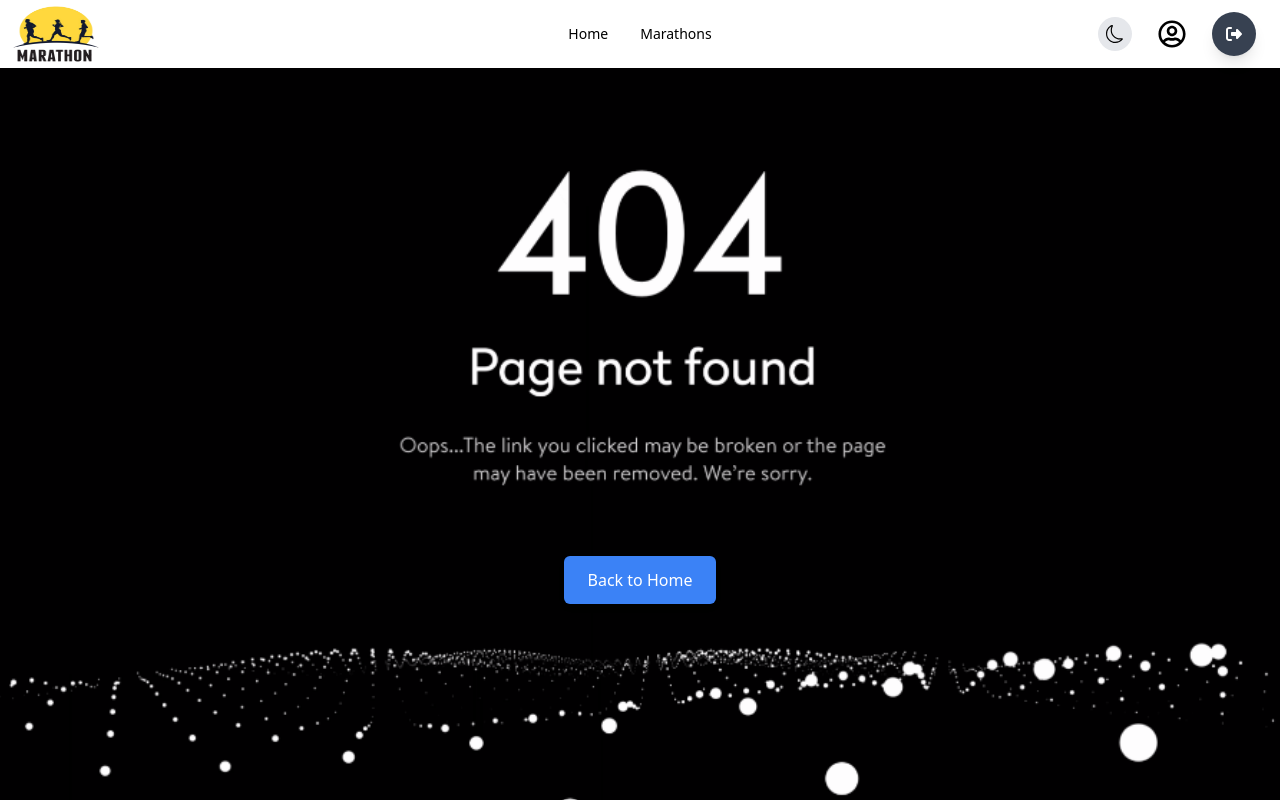
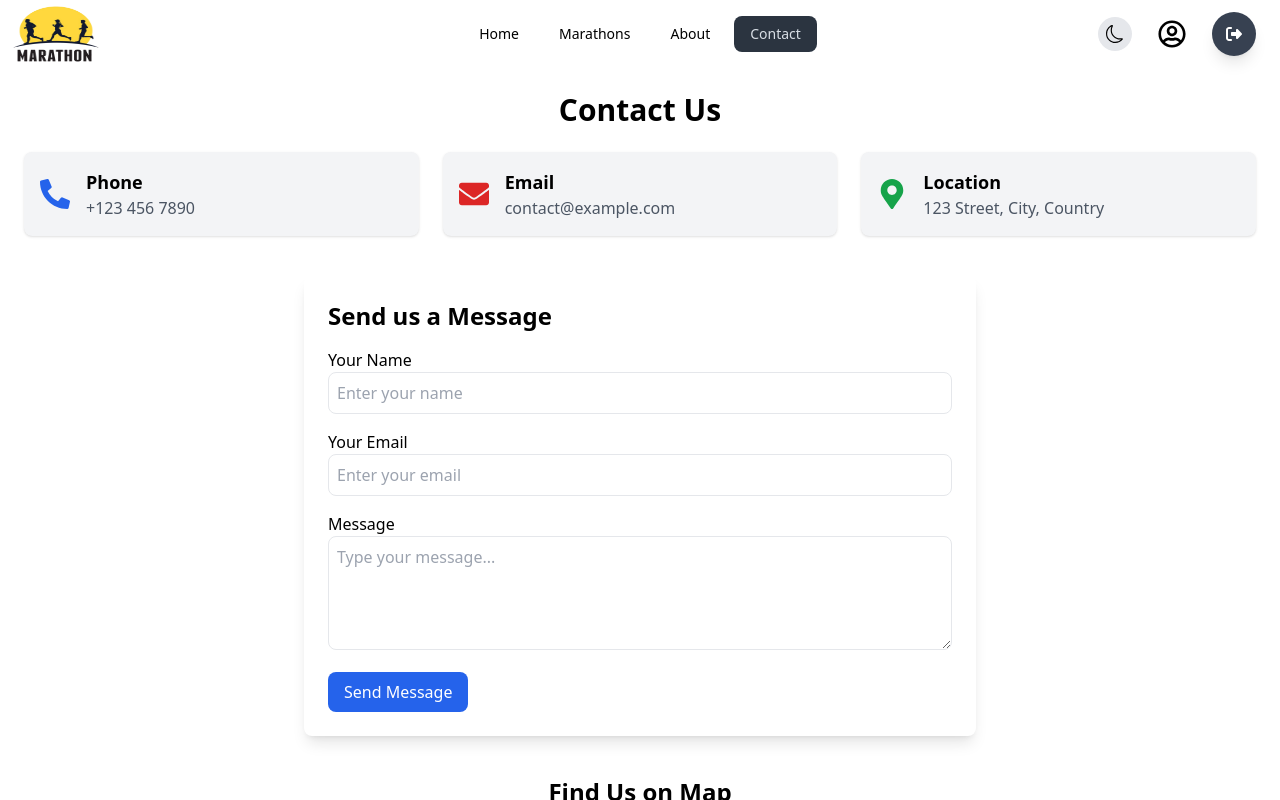
Before and after one commit to nur922184/marathon-manager, a React (Vite) app: page /contact in a window 1280 px wide. Shown: the top 800 px of the page. Built offline with nearby package versions, Linux system fonts and the light colour scheme; no server answers.

Commit message:
update the two pages

```diff
--- a/src/assets/components/Navbar.jsx
+++ b/src/assets/components/Navbar.jsx
@@ -33,6 +33,8 @@ const Navbar = () => {
     const Links = <>
         <li><NavLink to='/'>Home</NavLink> </li>
         <li><NavLink to='/marathons'>Marathons</NavLink> </li>
+        <li><NavLink to='/about'>About</NavLink> </li>
+        <li><NavLink to='/contact'>Contact</NavLink> </li>
 
         {
             user && <>
@@ -48,7 +50,7 @@ const Navbar = () => {
                 <NavLink to='/'> <img className='w-24 h-16' src={Logo} alt="" /></NavLink>
             </div>
             <div className="navbar-center hidden lg:flex">
-                <ul className="menu menu-horizontal px-1">
+                <ul className="menu menu-horizontal gap-2 px-1">
                     {Links}
                 </ul>
             </div>
--- a/src/assets/layouts/MainLayout.jsx
+++ b/src/assets/layouts/MainLayout.jsx
@@ -1,7 +1,7 @@
 import React from 'react';
 import Navbar from '../components/Navbar';
 import Footer from '../components/Footer';
-import { Outlet } from 'react-router-dom';
+import { Outlet, useLocation } from 'react-router-dom';
 
 const MainLayout = () => {
 
@@ -11,17 +11,20 @@ const MainLayout = () => {
     const handleLogout = () => {
         console.log("User logged out");
       };
+      const location = useLocation();
+      const noHeaderFooter = location.pathname.includes('login') || location.pathname.includes('register')
 
     return (
         <div className='dark:bg-gray-900 m-auto max-w-screen-2xl text-black dark:text-white'>
             <nav className='sticky top-0 backdrop-blur bg-opacity-0 z-50 bg-base-100'>
-            <Navbar isLoggedIn={isLoggedIn} user={user} handleLogout={handleLogout}></Navbar>
+            {noHeaderFooter || <Navbar isLoggedIn={isLoggedIn} user={user} handleLogout={handleLogout}></Navbar>}
             </nav>
             <main>
                 <Outlet></Outlet>
             </main>
             <footer>
-               <Footer></Footer>
+            { noHeaderFooter || <Footer></Footer>}
+
             </footer>
         </div>
     );
--- /dev/null
+++ b/src/assets/pages/AboutUs.jsx
@@ -0,0 +1,74 @@
+import React from "react";
+import { FaUsers, FaBullseye, FaEye } from "react-icons/fa";
+
+const teamMembers = [
+    {
+        name: "Md.Nuruzzaman",
+        role: "founder & ceo Open IT Institute",
+        img: "https://i.ibb.co.com/ThqSXn9/468478725-2357109847956765-5882425726693989952-n.jpg",
+        dis:"MD. Nuruzzaman, a remarkably capable individual, stands as a successful entrepreneur and currently serves as the Chief Officer at Open IT Institute. His adept management extends to Open IT Institute, where he oversees operations with precision and dedication."
+    },
+    {
+        name: "Md. Moniruzzaman",
+        role: "Level 1 Instructor & Mentor",
+        img: "https://i.ibb.co.com/SdGzwsX/01405253803.jpg",
+        dis: "Md.Moniruzzaman, recognized for his exceptional skill set, currently holds the position of Executive Mentor at Open IT Institute. Simultaneously, he is actively engaged in pursuing Label One courses,"
+    },
+    {
+        name: "কামাল হোসেন",
+        role: "instructor",
+        dis: "Kamal Hussain, recognized for his exceptional skill set, currently holds the position of Executive Officer at Open IT Institute. Simultaneously, he is actively engaged in pursuing Label One courses, further enhancing his expertise and contributing to the advancement of the organization.",
+        img: "https://via.placeholder.com/150",
+    },
+];
+
+const AboutUs = () => {
+    return (
+        <div className="container mx-auto p-6">
+            {/* Mission & Vision Section */}
+            <div className="text-center mb-10">
+                <h1 className="text-4xl font-bold text-gray-800">About Us</h1>
+                <p className="text-gray-600 mt-2">Learn more about our mission, vision, and team.</p>
+            </div>
+
+            <div className="grid md:grid-cols-2 gap-8 text-center">
+                <div className="bg-gray-100 p-6 rounded-lg shadow-lg">
+                    <FaBullseye className="text-5xl text-blue-600 mx-auto mb-4" />
+                    <h2 className="text-2xl font-semibold text-gray-800">Our Mission</h2>
+                    <p className="text-gray-600 mt-2">
+                        Our mission is to empower individuals with knowledge and skills through high-quality education and mentorship.
+                    </p>
+                </div>
+                <div className="bg-gray-100 p-6 rounded-lg shadow-lg">
+                    <FaEye className="text-5xl text-green-600 mx-auto mb-4" />
+                    <h2 className="text-2xl font-semibold text-gray-800">Our Vision</h2>
+                    <p className="text-gray-600 mt-2">
+                        We envision a future where education is accessible, practical, and impactful for everyone.
+                    </p>
+                </div>
+            </div>
+
+            {/* Team Section */}
+            <div className="text-center mt-12">
+                <h2 className="text-3xl font-bold text-gray-800">Meet Our Team</h2>
+            </div>
+            <div className="grid md:grid-cols-3 gap-6 mt-6">
+                {teamMembers.map((member, index) => (
+                    <div key={index} className="bg-white p-4 rounded-lg shadow-lg text-center">
+                        <img
+                            src={member.img}
+                            alt={member.name}
+                            className="w-32 h-32 mx-auto rounded-full border-4 border-blue-500"
+                        />
+                        <h3 className="text-xl font-semibold mt-4">{member.name}</h3>
+                        <h5 className="text-gray-600 text-">{member.role}</h5>
+                        <hr className="py-2 mt-2" />
+                        <p className="text-gray-800">{member.dis}</p>
+                    </div>
+                ))}
+            </div>
+        </div>
+    );
+};
+
+export default AboutUs;
--- /dev/null
+++ b/src/assets/pages/Contact.jsx
@@ -0,0 +1,89 @@
+import React from "react";
+import { FaPhoneAlt, FaEnvelope, FaMapMarkerAlt } from "react-icons/fa";
+
+const Contact = () => {
+  return (
+    <div className="container mx-auto p-6">
+      <h1 className="text-3xl font-bold text-center mb-6">Contact Us</h1>
+
+      {/* Contact Details Section */}
+      <div className="grid md:grid-cols-2 lg:grid-cols-3 gap-6">
+        <div className="flex items-center space-x-4 p-4 bg-gray-100 rounded-lg shadow">
+          <FaPhoneAlt className="text-blue-600 text-3xl" />
+          <div>
+            <h2 className="text-lg font-semibold">Phone</h2>
+            <p className="text-gray-600">+123 456 7890</p>
+          </div>
+        </div>
+
+        <div className="flex items-center space-x-4 p-4 bg-gray-100 rounded-lg shadow">
+          <FaEnvelope className="text-red-600 text-3xl" />
+          <div>
+            <h2 className="text-lg font-semibold">Email</h2>
+            <p className="text-gray-600">contact@example.com</p>
+          </div>
+        </div>
+
+        <div className="flex items-center space-x-4 p-4 bg-gray-100 rounded-lg shadow">
+          <FaMapMarkerAlt className="text-green-600 text-3xl" />
+          <div>
+            <h2 className="text-lg font-semibold">Location</h2>
+            <p className="text-gray-600">123 Street, City, Country</p>
+          </div>
+        </div>
+      </div>
+
+      {/* Contact Form */}
+      <div className="mt-10 bg-white p-6 rounded-lg shadow-lg max-w-2xl mx-auto">
+        <h2 className="text-2xl font-semibold mb-4">Send us a Message</h2>
+        <form>
+          <div className="mb-4">
+            <label className="block font-medium">Your Name</label>
+            <input
+              type="text"
+              placeholder="Enter your name"
+              className="w-full p-2 border rounded-lg"
+            />
+          </div>
+
+          <div className="mb-4">
+            <label className="block font-medium">Your Email</label>
+            <input
+              type="email"
+              placeholder="Enter your email"
+              className="w-full p-2 border rounded-lg"
+            />
+          </div>
+
+          <div className="mb-4">
+            <label className="block font-medium">Message</label>
+            <textarea
+              rows="4"
+              placeholder="Type your message..."
+              className="w-full p-2 border rounded-lg"
+            ></textarea>
+          </div>
+
+          <button className="bg-blue-600 text-white px-4 py-2 rounded-lg hover:bg-blue-700">
+            Send Message
+          </button>
+        </form>
+      </div>
+
+      {/* Google Map */}
+      <div className="mt-10">
+        <h2 className="text-2xl font-semibold text-center mb-4">Find Us on Map</h2>
+        <div className="w-full h-64">
+          <iframe
+            className="w-full h-full rounded-lg shadow-lg"
+            src="https://www.google.com/maps/embed?pb=!1m18!1m12!1m3!1d3651.902857016223!2d90.3994523153852!3d23.750885284588192!2m3!1f0!2f0!3f0!3m2!1i1024!2i768!4f13.1!3m3!1m2!1s0x3755b85d11d9c39f%3A0x4b24386e4a72e3f2!2sDhaka%2C+Bangladesh!5e0!3m2!1sen!2sbd!4v1647883778207!5m2!1sen!2sbd"
+            allowFullScreen=""
+            loading="lazy"
+          ></iframe>
+        </div>
+      </div>
+    </div>
+  );
+};
+
+export default Contact;
--- a/src/assets/pages/Login.jsx
+++ b/src/assets/pages/Login.jsx
@@ -2,6 +2,7 @@ import React, { useContext, useState } from 'react';
 import { NavLink, useLocation, useNavigate } from 'react-router-dom';
 import { FaEye, FaEyeSlash, FaGoogle } from 'react-icons/fa';
 import { AuthContext } from '../Provider/AuthProvider';
+import bg from '../Images/login.jpg'
 import { toast, ToastContainer } from "react-toastify";
 import "react-toastify/dist/ReactToastify.css";
 
@@ -74,8 +75,12 @@ const Login = () => {
 
     return (
         <div>
-            <div className=' flex  justify-center items-center'>
-                <div className=" bg-base-100 dark:bg-slate-700 dark:text-white w-full max-w-lg shrink-0 shadow-2xl p-10">
+            <div
+                style={{
+                    backgroundImage: `url(${bg})`,
+                }}
+                className=' flex h-screen justify-center items-center bg-cover'>
+                <div className=" bg-white/10 backdrop-blur-lg dark:bg-white/10 dark:text-white w-full max-w-lg shrink-0 shadow-2xl p-10">
                     <h2 className='text-center text-2xl font-semibold mt-5 mb-6'>Login Your Account</h2>
                     <hr />
                     <form onSubmit={hanldeSubmiteLogin} className="card-body">
--- a/src/assets/pages/Register.jsx
+++ b/src/assets/pages/Register.jsx
@@ -3,6 +3,7 @@ import { useNavigate } from 'react-router-dom';
 import { NavLink } from 'react-router-dom';
 import { FaEye, FaEyeSlash } from 'react-icons/fa';
 import { AuthContext } from '../Provider/AuthProvider';
+import bg from '../Images/login.jpg'
 
 const Register = () => {
 
@@ -73,8 +74,12 @@ const Register = () => {
 
     return (
         <div>
-            <div className='flex justify-center '>
-                <div className="bg-base-100 w-full max-w-lg shrink-0 shadow-2xl p-10 dark:bg-slate-700 dark:text-white">
+            <div
+                style={{
+                    backgroundImage: `url(${bg})`,
+                }}
+                className='flex justify-center bg-cover bg-center'>
+                <div className="bg-white/10 backdrop-blur-lg w-full max-w-lg shrink-0 shadow-2xl p-10 dark:bg-white/10 dark:text-white">
                     <h2 className='text-center text-2xl font-semibold mt-5 mb-6'>Register a new Account</h2>
                     <hr />
                     <form onSubmit={handleSubmit} className="card-body">
```
Also changed, not shown: src/assets/Router/Router.jsx (+10 -0 lines), src/assets/Images/login.jpg (added).
